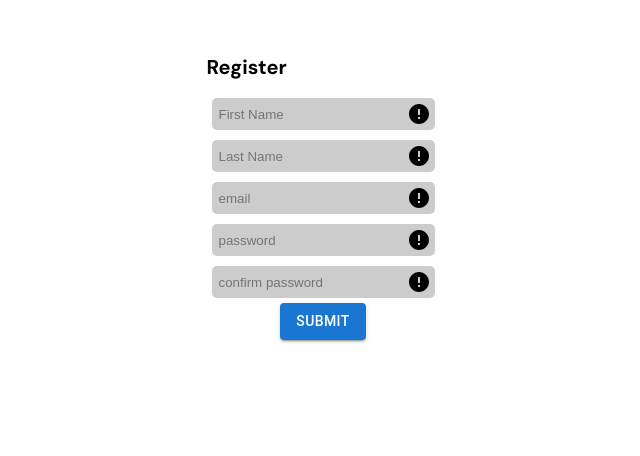
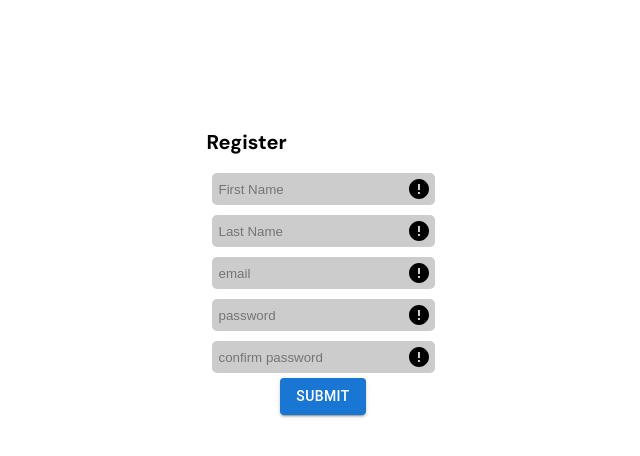
Before and after one commit to agusNiko/21DAYS-fitness-client, a React (Create React App) app: page / in a window 1280 px wide. Shown: the part 152-608 px from the top of the page, without its empty margins (317-957 px from the left). Built offline with nearby package versions, Linux system fonts and the light colour scheme.

Commit message:
increase the height do 100vh

```diff
--- a/src/components/main-view/Main-view.css
+++ b/src/components/main-view/Main-view.css
@@ -1,5 +1,5 @@
 .main-view {
-  height: 650px;
+  height: 100vh;
   width: 400px;
   display: flex;
   flex-direction: column;
```
